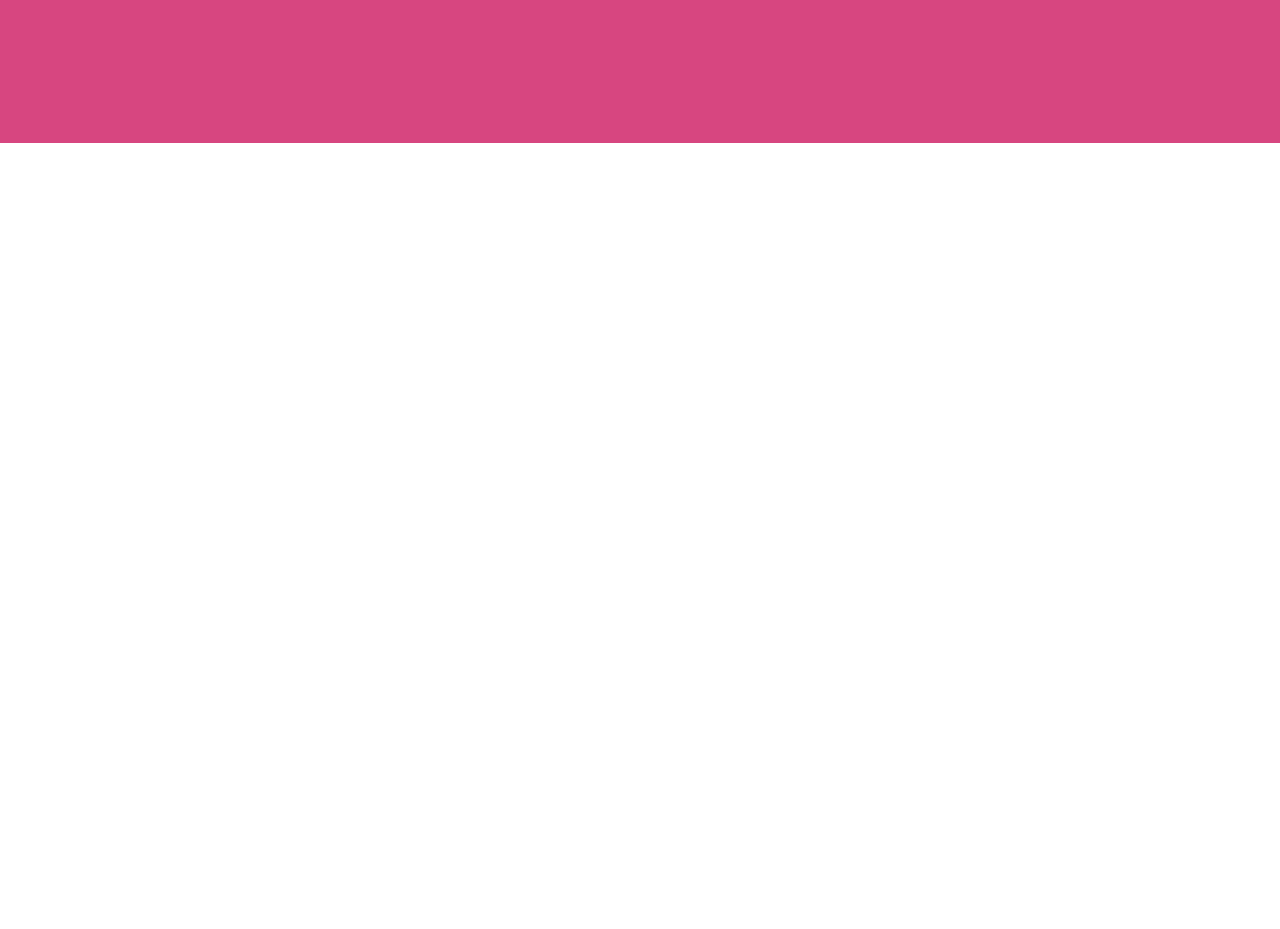
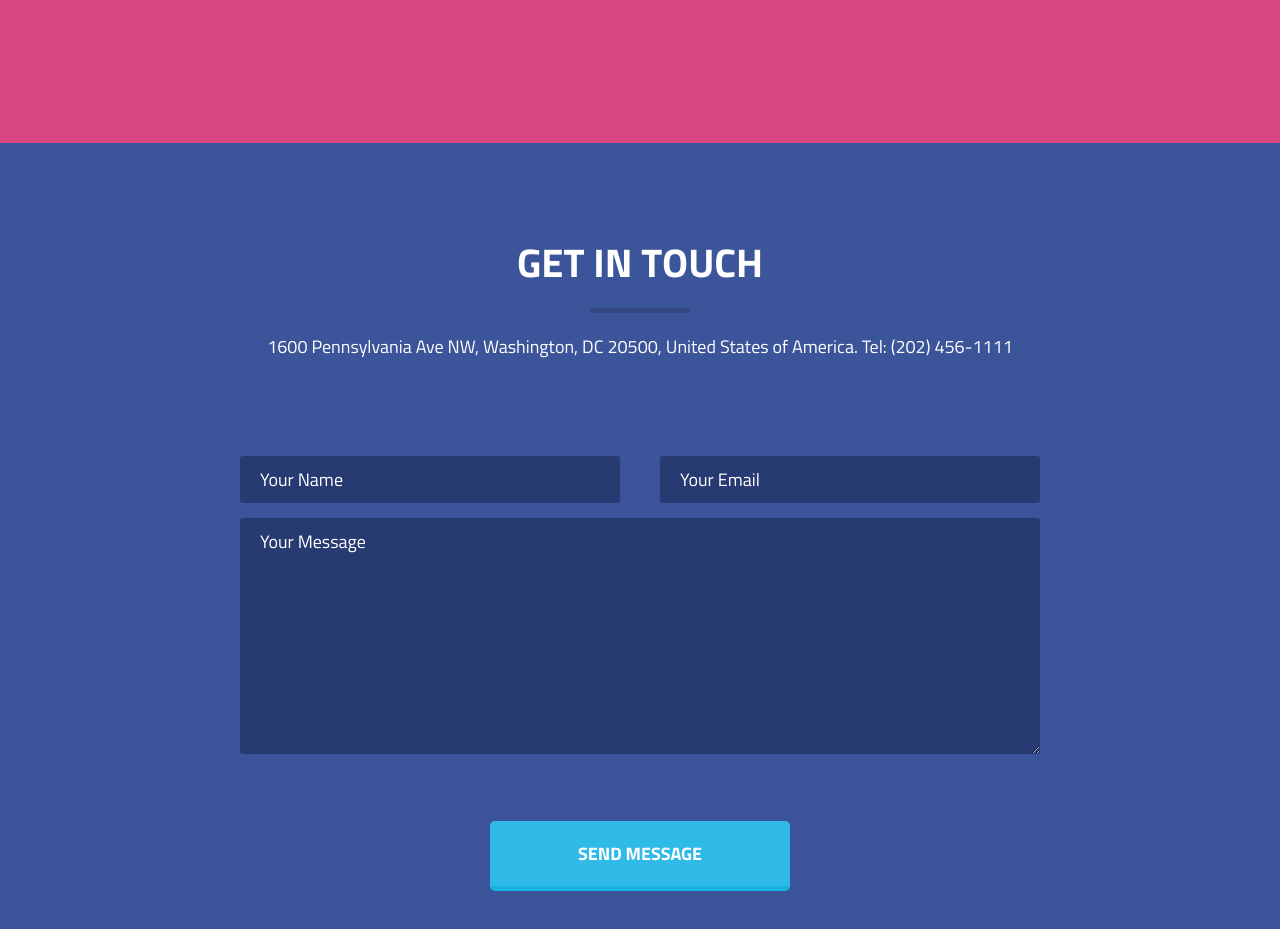
Before and after one commit to m8601/psd_cuda, a website: page src/index.html in a window 1280 px wide. Shown: the part 4820-5749 px from the top of the page. Before the commit the page ends 4963 px from the top, so only its background shows below. Drawn offline with nearby package versions, Linux system fonts and the light colour scheme; files that its build step writes are made by us from their sources.

Commit message:
Add contact form

```diff
--- /dev/null
+++ b/src/assets/sass/_contact.scss
@@ -0,0 +1,50 @@
+.contact {
+  color: #fff;
+  background: #3c5499;
+
+  form {
+    margin: 50px auto;
+    max-width: 800px;
+    @media screen and (min-width: 768px){
+      margin: 100px auto;
+    }
+  }
+
+  input, textarea {
+    font-size: 1.8rem;
+    border: none;
+    border-radius: 3px;
+    background: #273a71;
+    color: #fff;
+    padding: 10px 20px;
+    outline: none;
+    margin-bottom: 15px;
+    font-family: 'Titillium Web', sans-serif;
+    &::placeholder {
+      color: #fff;
+    }
+  }
+
+  textarea {
+    width: 100%;
+  }
+}
+
+
+
+.contactForm__group {
+  display: flex;
+  flex-direction: column;
+
+  @media screen and (min-width: 768px){
+    flex-direction: row;
+    justify-content: space-between;
+  }
+}
+
+.contactForm__input {
+  width: 100%;
+  @media screen and (min-width: 768px){
+    width: 47.5%;
+  }
+}
--- a/src/assets/sass/_globals.scss
+++ b/src/assets/sass/_globals.scss
@@ -83,3 +83,8 @@ section {
   background: #17c2a4;
   border-bottom: 5px solid darken($color: #17c2a4, $amount: 5%)
 }
+
+.btn--blue {
+  background: #30bae7;
+  border-bottom: 5px solid darken($color: #30bae7, $amount: 5%)
+}
--- a/src/assets/sass/app.scss
+++ b/src/assets/sass/app.scss
@@ -6,3 +6,4 @@
 @import "./skills";
 @import "./portfolio";
 @import "./testimony";
+@import "./contact";
--- a/src/index.html
+++ b/src/index.html
@@ -207,6 +207,23 @@
     </div>
   </section>
 
+  <section class="contact" id="contact">
+    <div class="container">
+      <h2 class="sectionTitle">Get in touch</h2>
+      <p>1600 Pennsylvania Ave NW, Washington, DC 20500, United States of America. Tel: (202) 456-1111</p>
+
+      <form>
+        <div class="contactForm__group">
+          <input class="contactForm__input" type="text" name="name" placeholder="Your Name">
+          <input class="contactForm__input" type="email" name="email" placeholder="Your Email">
+        </div>
+        <textarea rows="8" name="message" placeholder="Your Message"></textarea>
+        <a class="btn btn--blue">Send message</a>
+      </form>
+
+    </div>
+  </section>
+
   <script src="/assets/js/all.js"></script>
 </body>
 </html>
```
